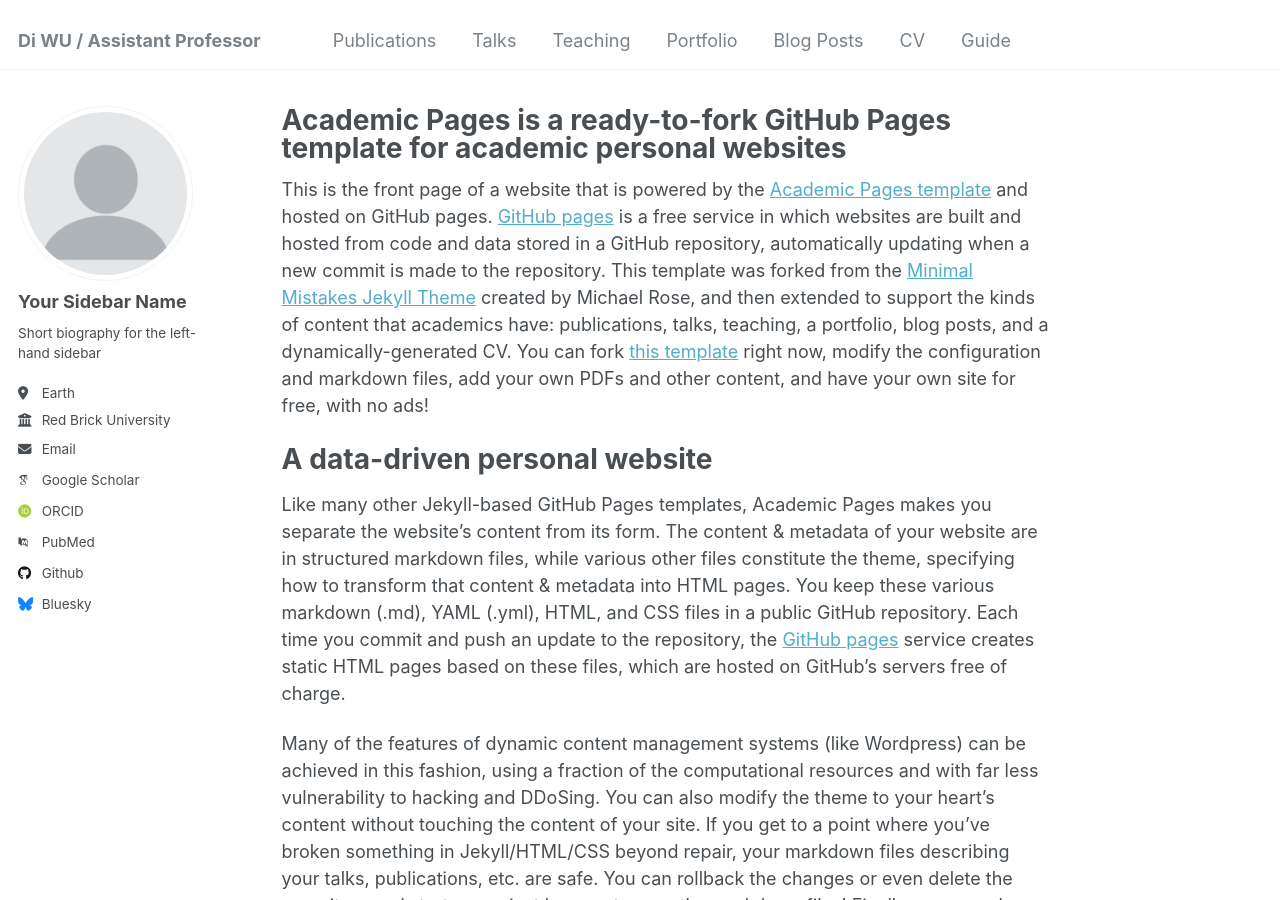
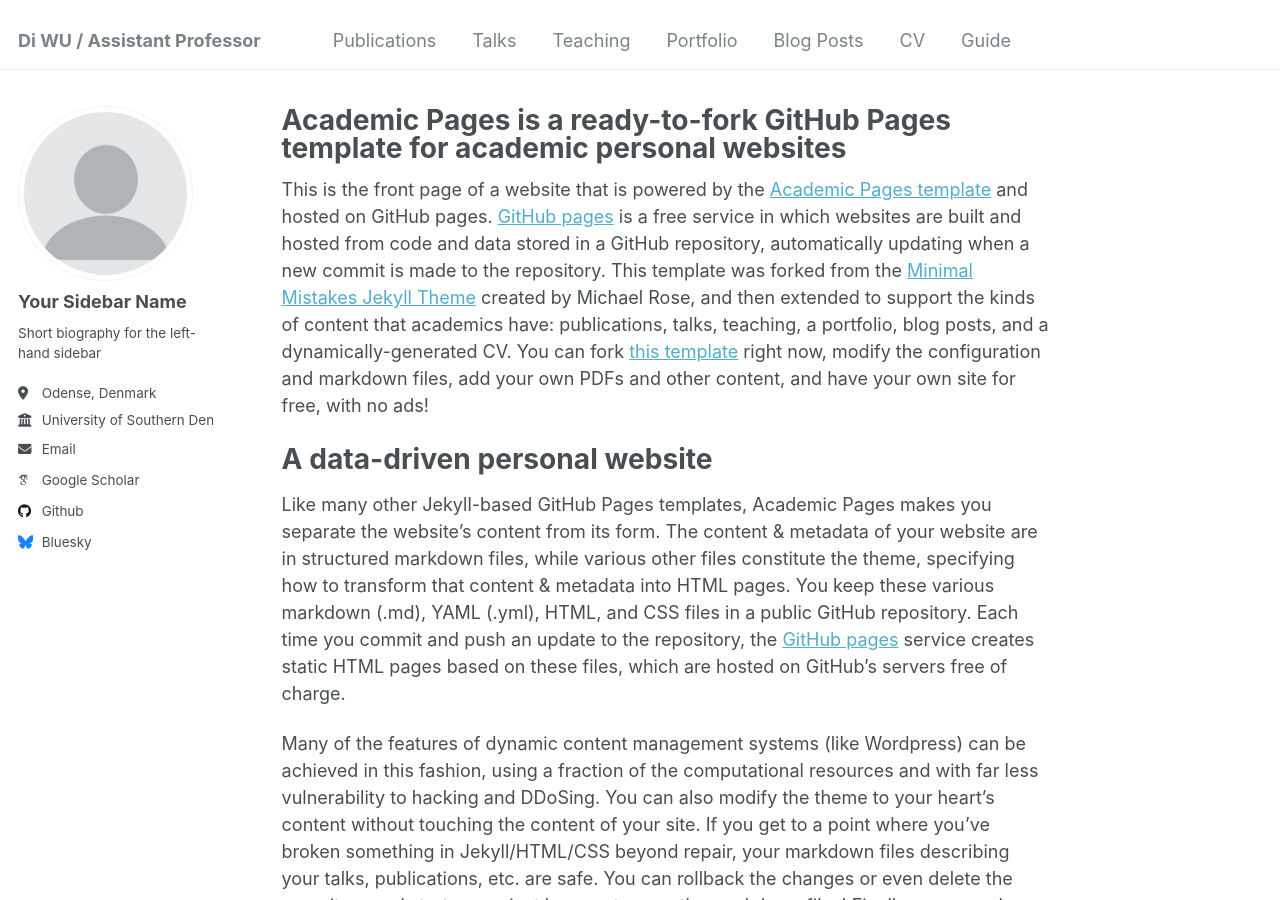
Before and after one commit to wudi669/wudi669, a Jekyll site: the page built from _pages/about.md, in a window 1280 px wide and 900 px high. Built offline with Jekyll 4.4.1, drawn with Linux system fonts in a browser that asks for light colours; some web fonts are replaced.

Commit message:
_config.yml

```diff
--- a/_config.yml
+++ b/_config.yml
@@ -25,18 +25,18 @@ author:
   name             : "Your Sidebar Name"
   pronouns         : # example: "she/her"
   bio              : "Short biography for the left-hand sidebar"
-  location         : "Earth"
-  employer         : "Red Brick University"
+  location         : "Odense, Denmark"
+  employer         : "University of Southern Denmark"
   uri              : # URL
-  email            : "none@example.org"
+  email            : "diwu@mmmi.sdu.dk"
 
   # Academic websites
   arxiv            : # URL - Update with the correct link to your profile
-  googlescholar    : "https://scholar.google.com/citations?user=PS_CX0AAAAAJ"
+  googlescholar    : "https://scholar.google.com/citations?user=6-WS7DEAAAAJ&hl=en"
   impactstory      : # URL
-  orcid            : "http://orcid.org/yourorcidurl"
+  orcid            : # "http://orcid.org/yourorcidurl"
   semantic         : # URL
-  pubmed           : "https://www.ncbi.nlm.nih.gov/pubmed/?term=john+snow"
+  pubmed           : # "https://www.ncbi.nlm.nih.gov/pubmed/?term=john+snow"
   researchgate     : # URL
   scopus           : # URL
 
```
